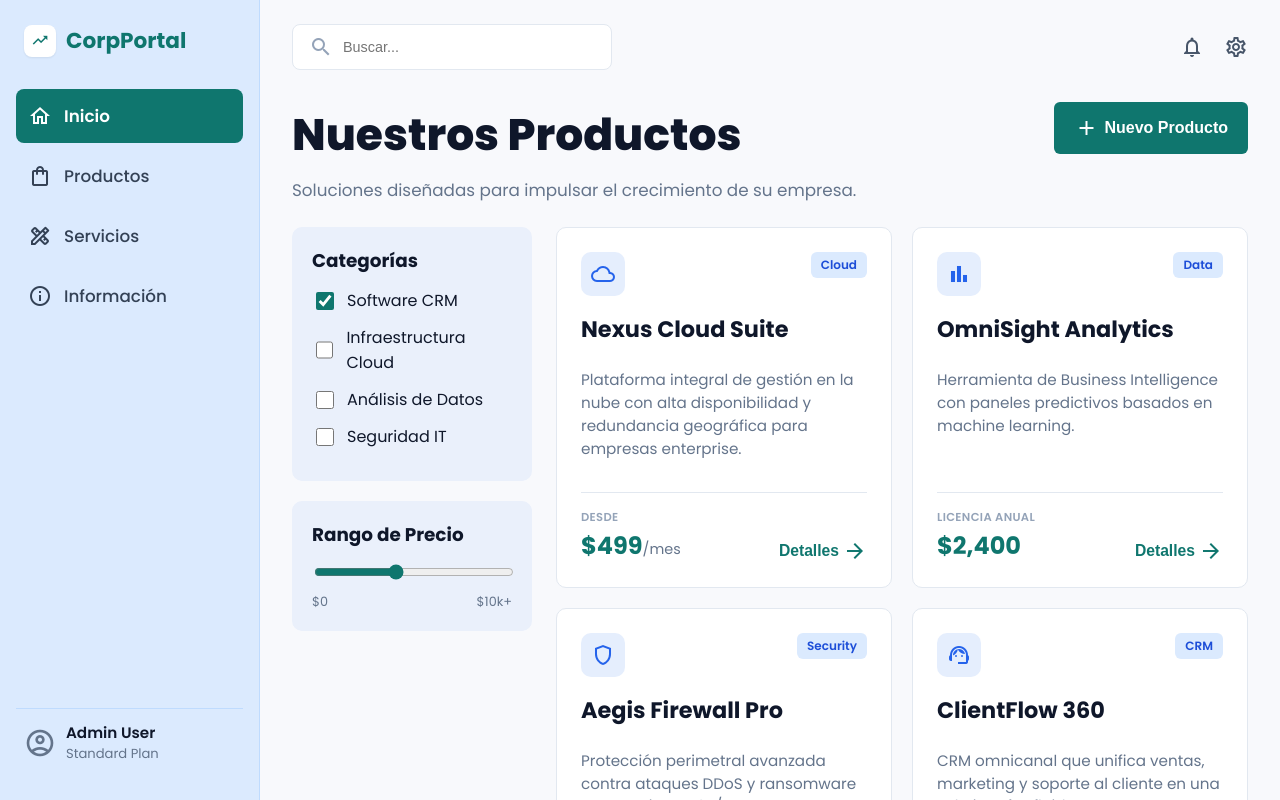
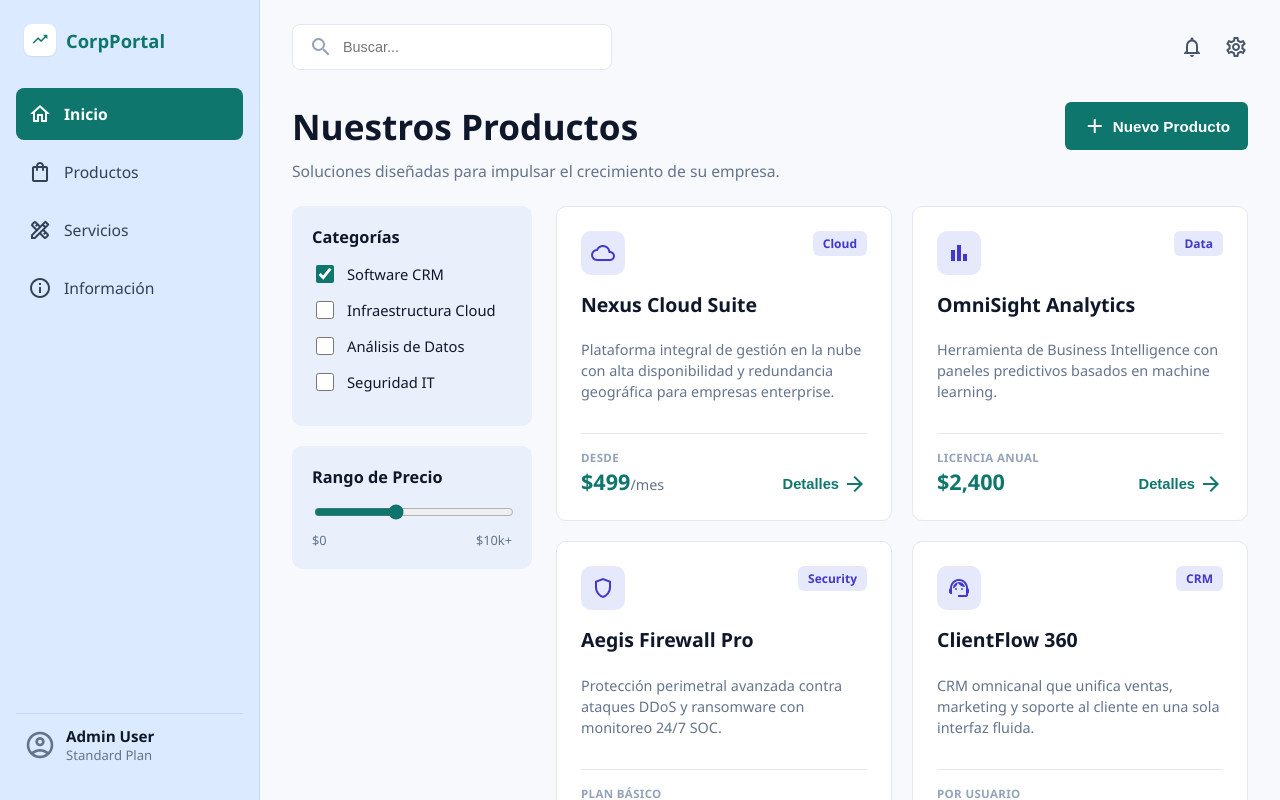
Before and after one commit to ElBatu12/vista-productos, a React (Vite) app: page / in a window 1280 px wide. Shown: the top 800 px of the page. Built offline with nearby package versions, Linux system fonts and the light colour scheme.

Commit message:
Revertir fuente Poppins, ajustar tamanos y separar color de badges del sidebar

```diff
--- a/index.html
+++ b/index.html
@@ -2,12 +2,6 @@
 <html lang="es">
   <head>
     <meta charset="UTF-8" />
-    <link rel="preconnect" href="https://fonts.googleapis.com" />
-    <link rel="preconnect" href="https://fonts.gstatic.com" crossorigin />
-    <link
-      href="https://fonts.googleapis.com/css2?family=Poppins:wght@400;500;600;700;800&display=swap"
-      rel="stylesheet"
-    />
     <link rel="stylesheet" href="https://fonts.googleapis.com/icon?family=Material+Icons+Outlined" />
     <meta name="viewport" content="width=device-width, initial-scale=1.0" />
     <title>Vista de Productos</title>
--- a/src/App.css
+++ b/src/App.css
@@ -4,7 +4,7 @@
 
 body {
   margin: 0;
-  font-family: "Poppins", "Segoe UI", Roboto, Arial, sans-serif;
+  font-family: "Segoe UI", Roboto, Arial, sans-serif;
   background-color: #f8f9fc;
   color: #0f172a;
 }
@@ -35,7 +35,7 @@ body {
   align-items: center;
   gap: 10px;
   font-weight: 700;
-  font-size: 1.35rem;
+  font-size: 1.15rem;
   color: #0f766e;
   margin-bottom: 32px;
   padding: 0 8px;
@@ -72,7 +72,7 @@ body {
   border-radius: 8px;
   color: #334155;
   cursor: pointer;
-  font-size: 1.05rem;
+  font-size: 0.98rem;
   font-weight: 500;
 }
 
@@ -163,14 +163,14 @@ body {
 
 .products-header h1 {
   margin: 0 0 10px;
-  font-size: 2.75rem;
-  font-weight: 800;
+  font-size: 2.2rem;
+  font-weight: 700;
 }
 
 .products-header p {
   margin: 0;
   color: #64748b;
-  font-size: 1.05rem;
+  font-size: 0.98rem;
 }
 
 .new-product-btn {
@@ -180,10 +180,10 @@ body {
   background-color: #0f766e;
   color: #fff;
   border: none;
-  padding: 14px 20px;
+  padding: 12px 18px;
   border-radius: 6px;
   cursor: pointer;
-  font-size: 1rem;
+  font-size: 0.95rem;
   font-weight: 600;
   white-space: nowrap;
 }
@@ -212,7 +212,7 @@ body {
 
 .filter-block h4 {
   margin: 0 0 14px;
-  font-size: 1.15rem;
+  font-size: 1.02rem;
   font-weight: 700;
 }
 
@@ -227,7 +227,7 @@ body {
   align-items: center;
   gap: 10px;
   margin-bottom: 12px;
-  font-size: 1rem;
+  font-size: 0.92rem;
 }
 
 .category-list input[type="checkbox"] {
@@ -275,8 +275,8 @@ body {
 }
 
 .product-icon-box {
-  background-color: #e5eefd;
-  color: #2563eb;
+  background-color: #e5e9fb;
+  color: #4338ca;
   width: 44px;
   height: 44px;
   border-radius: 10px;
@@ -286,8 +286,8 @@ body {
 }
 
 .category-badge {
-  background-color: #dbeafe;
-  color: #1d4ed8;
+  background-color: #e5e9fb;
+  color: #4338ca;
   font-size: 0.75rem;
   font-weight: 600;
   padding: 4px 10px;
@@ -296,15 +296,15 @@ body {
 
 .product-card h3 {
   margin: 0 0 8px;
-  font-size: 1.4rem;
+  font-size: 1.22rem;
   font-weight: 700;
 }
 
 .product-description {
-  font-size: 0.95rem;
+  font-size: 0.9rem;
   color: #64748b;
   flex-grow: 1;
-  line-height: 1.5;
+  line-height: 1.45;
 }
 
 .product-card hr {
@@ -329,7 +329,7 @@ body {
 
 .product-price {
   margin: 0;
-  font-size: 1.5rem;
+  font-size: 1.35rem;
   font-weight: 700;
   color: #0f766e;
 }
@@ -348,7 +348,7 @@ body {
   border: none;
   color: #0f766e;
   cursor: pointer;
-  font-size: 0.98rem;
+  font-size: 0.92rem;
   font-weight: 600;
   padding: 0;
 }
```
